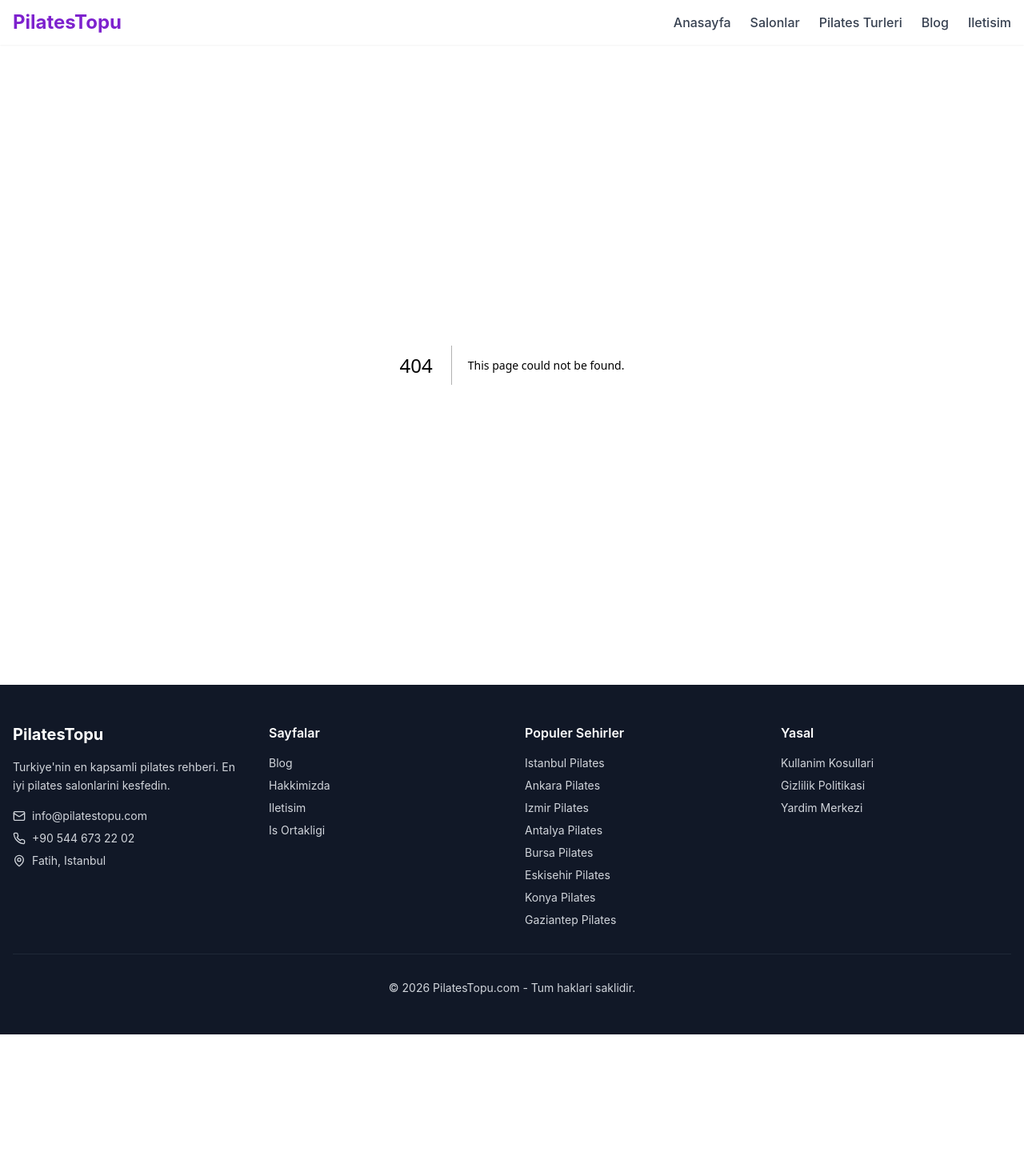
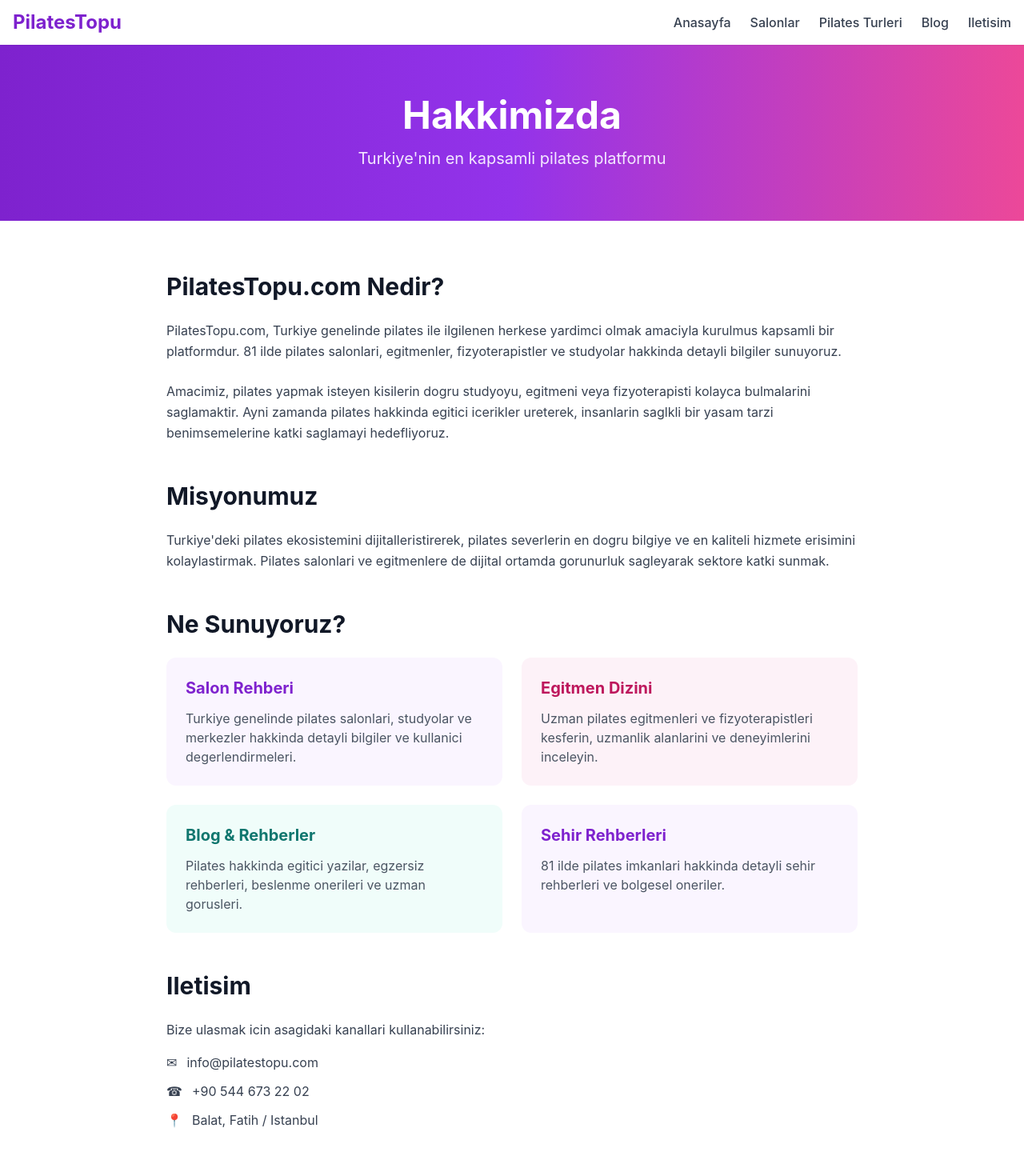
Before and after one commit to mistalyon/pilatestopu-next, a Next.js app: page /hakkimizda in a window 1280 px wide. Before the commit this address had no page. Shown: the top 1470 px of the page at 80% size. Before the commit the page ends 1293 px from the top, so only its background shows below. Built offline with nearby package versions, Linux system fonts and the light colour scheme.

Commit message:
feat: add hakkimizda (about) page

```diff
--- /dev/null
+++ b/src/app/hakkimizda/page.tsx
@@ -0,0 +1,72 @@
+import type { Metadata } from "next";
+
+export const metadata: Metadata = {
+  title: "Hakkimizda - PilatesTopu | Turkiye'nin Pilates Rehberi",
+  description: "PilatesTopu.com hakkinda bilgi edinin. Turkiye'nin en kapsamli pilates rehberi olarak misyonumuz, vizyonumuz ve hikayemiz.",
+};
+
+export default function HakkimizdaPage() {
+  return (
+    <main className="min-h-screen">
+      <section className="bg-gradient-to-r from-purple-700 via-purple-600 to-pink-500 py-16">
+        <div className="max-w-4xl mx-auto px-4 text-center">
+          <h1 className="text-4xl md:text-5xl font-bold text-white mb-4">Hakkimizda</h1>
+          <p className="text-xl text-purple-100">Turkiye&apos;nin en kapsamli pilates platformu</p>
+        </div>
+      </section>
+
+      <section className="max-w-4xl mx-auto px-4 py-16">
+        <div className="prose prose-lg max-w-none">
+          <h2 className="text-3xl font-bold text-gray-900 mb-6">PilatesTopu.com Nedir?</h2>
+          <p className="text-gray-700 mb-6 leading-relaxed">
+            PilatesTopu.com, Turkiye genelinde pilates ile ilgilenen herkese yardimci olmak amaciyla kurulmus kapsamli bir platformdur. 81 ilde pilates salonlari, egitmenler, fizyoterapistler ve studyolar hakkinda detayli bilgiler sunuyoruz.
+          </p>
+          <p className="text-gray-700 mb-6 leading-relaxed">
+            Amacimiz, pilates yapmak isteyen kisilerin dogru studyoyu, egitmeni veya fizyoterapisti kolayca bulmalarini saglamaktir. Ayni zamanda pilates hakkinda egitici icerikler ureterek, insanlarin saglkli bir yasam tarzi benimsemelerine katki saglamayi hedefliyoruz.
+          </p>
+
+          <h2 className="text-3xl font-bold text-gray-900 mb-6 mt-12">Misyonumuz</h2>
+          <p className="text-gray-700 mb-6 leading-relaxed">
+            Turkiye&apos;deki pilates ekosistemini dijitalleristirerek, pilates severlerin en dogru bilgiye ve en kaliteli hizmete erisimini kolaylastirmak. Pilates salonlari ve egitmenlere de dijital ortamda gorunurluk sagleyarak sektore katki sunmak.
+          </p>
+
+          <h2 className="text-3xl font-bold text-gray-900 mb-6 mt-12">Ne Sunuyoruz?</h2>
+          <div className="grid grid-cols-1 md:grid-cols-2 gap-6 mb-12">
+            <div className="bg-purple-50 p-6 rounded-xl">
+              <h3 className="text-xl font-bold text-purple-700 mb-3">Salon Rehberi</h3>
+              <p className="text-gray-600">Turkiye genelinde pilates salonlari, studyolar ve merkezler hakkinda detayli bilgiler ve kullanici degerlendirmeleri.</p>
+            </div>
+            <div className="bg-pink-50 p-6 rounded-xl">
+              <h3 className="text-xl font-bold text-pink-700 mb-3">Egitmen Dizini</h3>
+              <p className="text-gray-600">Uzman pilates egitmenleri ve fizyoterapistleri kesferin, uzmanlik alanlarini ve deneyimlerini inceleyin.</p>
+            </div>
+            <div className="bg-teal-50 p-6 rounded-xl">
+              <h3 className="text-xl font-bold text-teal-700 mb-3">Blog & Rehberler</h3>
+              <p className="text-gray-600">Pilates hakkinda egitici yazilar, egzersiz rehberleri, beslenme onerileri ve uzman gorusleri.</p>
+            </div>
+            <div className="bg-purple-50 p-6 rounded-xl">
+              <h3 className="text-xl font-bold text-purple-700 mb-3">Sehir Rehberleri</h3>
+              <p className="text-gray-600">81 ilde pilates imkanlari hakkinda detayli sehir rehberleri ve bolgesel oneriler.</p>
+            </div>
+          </div>
+
+          <h2 className="text-3xl font-bold text-gray-900 mb-6">Iletisim</h2>
+          <p className="text-gray-700 mb-4 leading-relaxed">
+            Bize ulasmak icin asagidaki kanallari kullanabilirsiniz:
+          </p>
+          <ul className="space-y-3 text-gray-700">
+            <li className="flex items-center gap-3">
+              <span>&#9993;</span> <span>info@pilatestopu.com</span>
+            </li>
+            <li className="flex items-center gap-3">
+              <span>&#9742;</span> <span>+90 544 673 22 02</span>
+            </li>
+            <li className="flex items-center gap-3">
+              <span>&#128205;</span> <span>Balat, Fatih / Istanbul</span>
+            </li>
+          </ul>
+        </div>
+      </section>
+    </main>
+  );
+}
```
